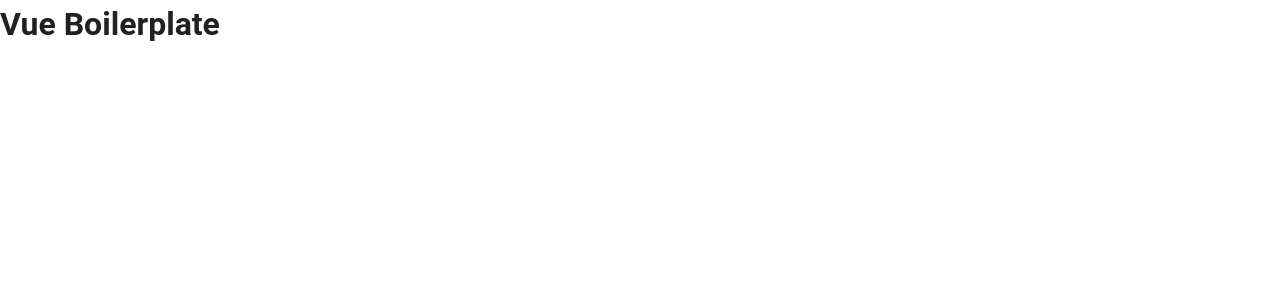
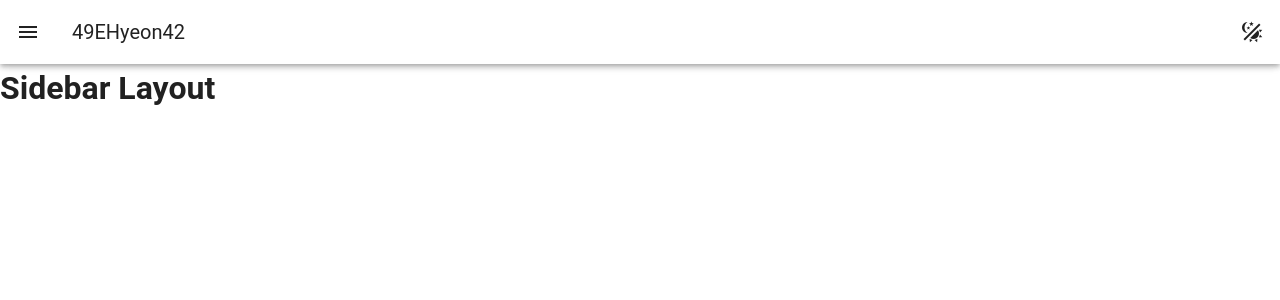
Before and after one commit to 49EHyeon42/vue-boilerplate, a Vue app: page /test-views/sidebar-layout in a window 1280 px wide. Before the commit this address had no page. Shown: the top 300 px of the page. Built offline with nearby package versions, Linux system fonts and the light colour scheme; the HTML template or start-up script is replaced by a standard one.

Commit message:
boilerplate: 사이드바를 포함한 레이아웃

```diff
--- a/src/App.vue
+++ b/src/App.vue
@@ -2,7 +2,7 @@
 
 <template>
   <v-app>
-    <h1>Vue Boilerplate</h1>
+    <RouterView />
   </v-app>
 </template>
 
--- /dev/null
+++ b/src/components/headers/HeaderWithSidebar.vue
@@ -0,0 +1,23 @@
+<script setup lang="ts">
+import { useRouter } from 'vue-router';
+import { useToggleTheme } from '@/composables/useToggleTheme';
+
+const router = useRouter();
+const toggleTheme = useToggleTheme();
+
+const drawer = defineModel<boolean>('drawer');
+</script>
+
+<template>
+  <v-app-bar>
+    <template v-slot:prepend>
+      <v-app-bar-nav-icon @click="drawer = !drawer" />
+    </template>
+    <v-app-bar-title @click="router.push('/')">49EHyeon42</v-app-bar-title>
+    <template v-slot:append>
+      <v-btn icon @click="toggleTheme">
+        <v-icon>mdi-theme-light-dark</v-icon>
+      </v-btn>
+    </template>
+  </v-app-bar>
+</template>
--- /dev/null
+++ b/src/components/sidebars/BaseSidebar.vue
@@ -0,0 +1,9 @@
+<script setup lang="ts">
+const drawer = defineModel<boolean>('drawer');
+</script>
+
+<template>
+  <v-navigation-drawer v-model="drawer"></v-navigation-drawer>
+</template>
+
+<style scoped></style>
--- /dev/null
+++ b/src/composables/useToggleTheme.ts
@@ -0,0 +1,13 @@
+import { useTheme } from 'vuetify';
+
+export const useToggleTheme = () => {
+  const theme = useTheme();
+
+  theme.global.name.value = matchMedia('(prefers-color-scheme: dark)').matches ? 'dark' : 'light';
+
+  const toggleTheme = () => {
+    theme.global.name.value = theme.global.current.value.dark ? 'light' : 'dark';
+  };
+
+  return toggleTheme;
+};
--- /dev/null
+++ b/src/layouts/SidebarLayout.vue
@@ -0,0 +1,18 @@
+<script setup lang="ts">
+import HeaderWithSidebar from '@/components/headers/HeaderWithSidebar.vue';
+import BaseSidebar from '@/components/sidebars/BaseSidebar.vue';
+import { ref } from 'vue';
+
+const drawer = ref(false);
+</script>
+
+<template>
+  <HeaderWithSidebar v-model:drawer="drawer" />
+  <BaseSidebar v-model:drawer="drawer" />
+  <v-main>
+    <slot />
+  </v-main>
+  <v-footer></v-footer>
+</template>
+
+<style scoped></style>
--- a/src/router/index.ts
+++ b/src/router/index.ts
@@ -2,7 +2,13 @@ import { createRouter, createWebHistory } from 'vue-router';
 
 const router = createRouter({
   history: createWebHistory(import.meta.env.BASE_URL),
-  routes: [],
+  routes: [
+    {
+      path: '/test-views/sidebar-layout',
+      name: 'sidebarLayout',
+      component: () => import('@/testViews/SidebarLayoutViews.vue'),
+    },
+  ],
 });
 
 export default router;
--- /dev/null
+++ b/src/testViews/SidebarLayoutViews.vue
@@ -0,0 +1,11 @@
+<script setup lang="ts">
+import SidebarLayout from '@/layouts/SidebarLayout.vue';
+</script>
+
+<template>
+  <SidebarLayout>
+    <h1>Sidebar Layout</h1>
+  </SidebarLayout>
+</template>
+
+<style scoped></style>
```
